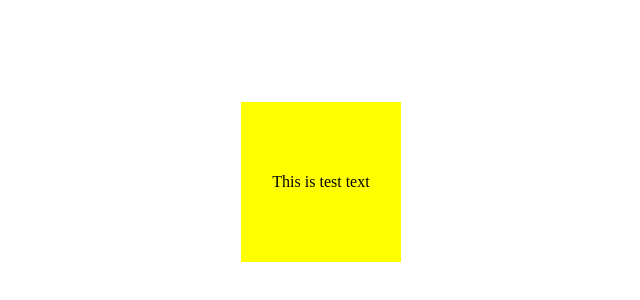
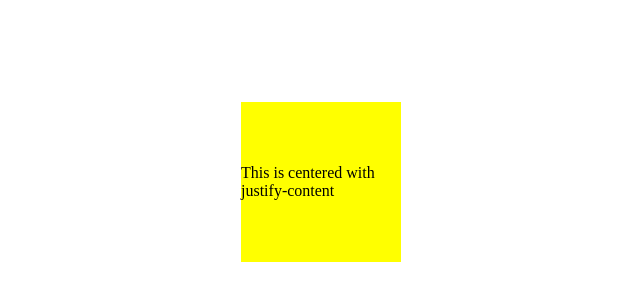
Before and after one commit to JamesSteffes/vscode_test, a plain HTML site: page index.html in a window 1280 px wide. Shown: the part 226-526 px from the top of the page, without its empty margins (319-959 px from the left). Drawn offline with Linux system fonts and the light colour scheme.

Commit message:
more ssh

```diff
--- a/index.html
+++ b/index.html
@@ -23,7 +23,7 @@
 	<meta http-equiv="X-UA-Compatible" content="IE=edge">
 	<meta name="viewport" content="width=device-width, initial-scale=1.0">
 	<title>Document</title>
-	<div class="box">This is test text</div>
+	<div class="box">This is centered with justify-content</div>
 </head>
 
 <body>
```
